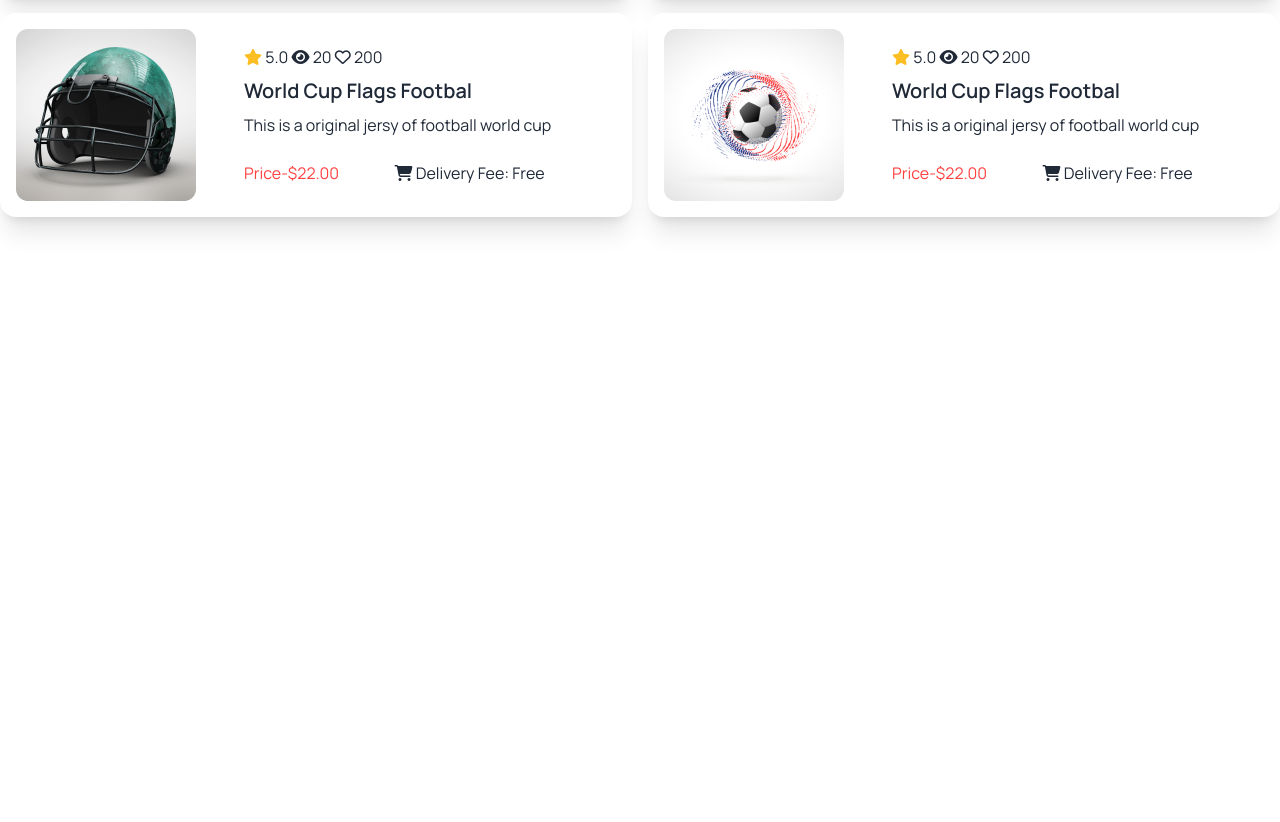
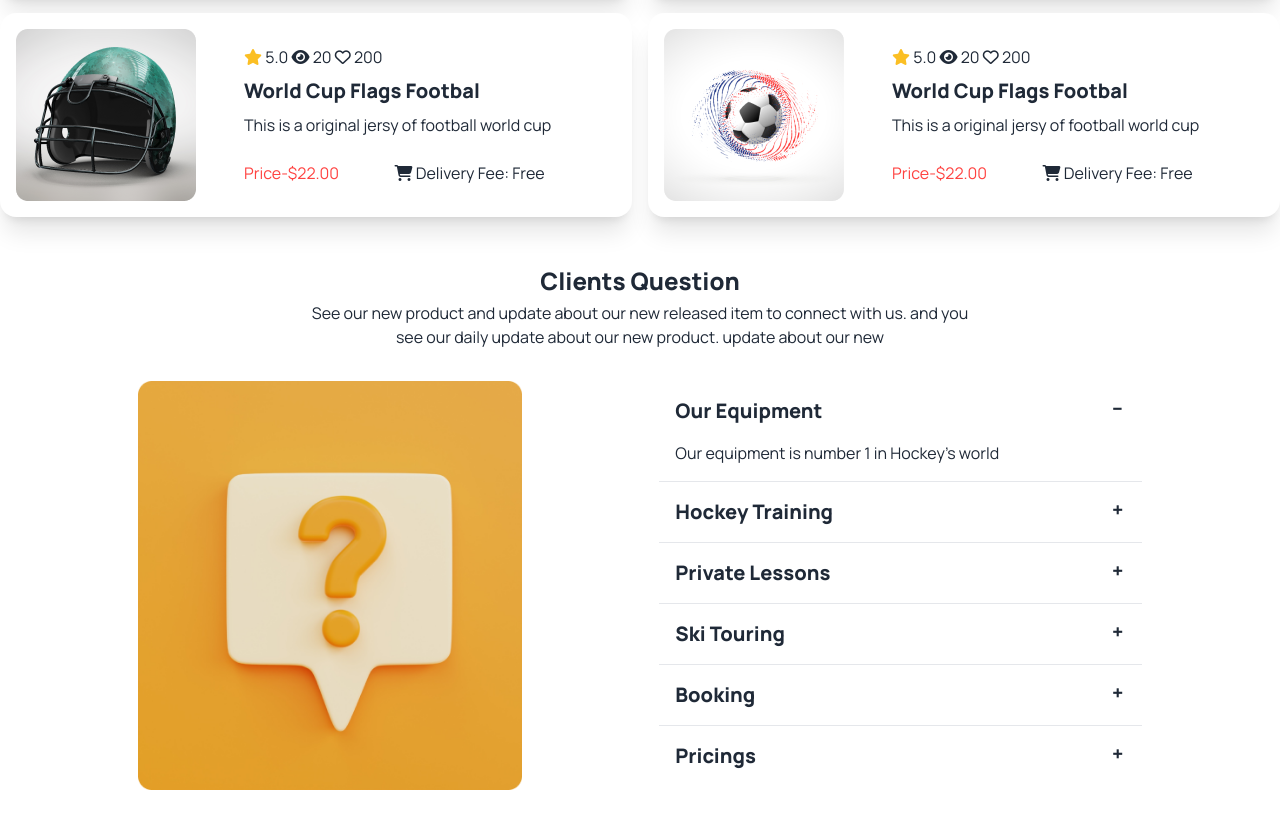
Before and after one commit to m-sarful/assignment-3, a plain HTML site: page index.html in a window 1280 px wide. Shown: the part 3153-3975 px from the top of the page. Before the commit the page ends 3418 px from the top, so only its background shows below. Drawn offline with nearby package versions, Linux system fonts and the light colour scheme.

Commit message:
added clients section

```diff
--- a/index.html
+++ b/index.html
@@ -243,7 +243,7 @@
               <div class="">
                 <p><span><i class="fa-solid fa-star text-amber-400"></i> 5.0</span><span> <i class="fa-solid fa-eye"></i> 20</span><span> <i class="fa-regular fa-heart"></i> 200</span></p>
               </div>
-              <h2 class="card-title">World Cup Flags Football</h2>
+              <h2 class="card-title font-extrabold">World Cup Flags Football</h2>
               <p>This is a original jersy of football world cup</p>
               <div class="flex">
                 <p class="text-button">Price-$22.00</p>
@@ -258,7 +258,7 @@
               <div class="">
                 <p><span><i class="fa-solid fa-star text-amber-400"></i> 5.0</span><span> <i class="fa-solid fa-eye"></i> 20</span><span> <i class="fa-regular fa-heart"></i> 200</span></p>
               </div>
-              <h2 class="card-title">Cap For Hockeys</h2>
+              <h2 class="card-title font-extrabold">Cap For Hockeys</h2>
               <p>This is a original jersy of football world cup</p>
               <div class="flex">
                 <p class="text-button">Price-$22.00</p>
@@ -273,7 +273,7 @@
               <div class="">
                 <p><span><i class="fa-solid fa-star text-amber-400"></i> 5.0</span><span> <i class="fa-solid fa-eye"></i> 20</span><span> <i class="fa-regular fa-heart"></i> 200</span></p>
               </div>
-              <h2 class="card-title">World Cup Flags Footbal</h2>
+              <h2 class="card-title font-extrabold">World Cup Flags Footbal</h2>
               <p>This is a original jersy of football world cup</p>
               <div class="flex">
                 <p class="text-button">Price-$22.00</p>
@@ -288,7 +288,7 @@
               <div class="">
                 <p><span><i class="fa-solid fa-star text-amber-400"></i> 5.0</span><span> <i class="fa-solid fa-eye"></i> 20</span><span> <i class="fa-regular fa-heart"></i> 200</span></p>
               </div>
-              <h2 class="card-title">World Cup Flags Footbal</h2>
+              <h2 class="card-title font-extrabold">World Cup Flags Footbal</h2>
               <p>This is a original jersy of football world cup</p>
               <div class="flex">
                 <p class="text-button">Price-$22.00</p>
@@ -303,7 +303,7 @@
               <div class="">
                 <p><span><i class="fa-solid fa-star text-amber-400"></i> 5.0</span><span> <i class="fa-solid fa-eye"></i> 20</span><span> <i class="fa-regular fa-heart"></i> 200</span></p>
               </div>
-              <h2 class="card-title">World Cup Flags Footbal</h2>
+              <h2 class="card-title font-extrabold">World Cup Flags Footbal</h2>
               <p>This is a original jersy of football world cup</p>
               <div class="flex">
                 <p class="text-button">Price-$22.00</p>
@@ -315,6 +315,90 @@
          </div>
        </section>
 
+       <!-- clients question section  -->
+       <section>
+        <div class="text-center">
+          <h1 class="text-2xl font-extrabold">Clients Question</h1>
+          <p class="text-base font-normal my-1">See our new product and update about our new released item to connect with us. and you <br> see our daily update about our new product. update about our new</p>
+        </div>
+
+         <div class="flex flex-col lg:flex-row justify-evenly my-8">
+
+          <div class="w-full lg:w-96">
+            <img src="./Images/11.png" alt="">
+          </div>
+
+           <div>
+
+            <div class="collapse collapse-plus">
+              <input type="radio" name="my-accordion-3" checked="checked" />
+              <div class="collapse-title text-xl font-extrabold">
+                Our Equipment
+              </div>
+              <div class="collapse-content">
+                <p>Our equipment is number 1 in Hockey's world</p>
+              </div>
+            </div>
+            <hr>
+            <div class="collapse collapse-plus">
+              <input type="radio" name="my-accordion-3" />
+              <div class="collapse-title text-xl font-extrabold">
+                Hockey Training
+              </div>
+              <div class="collapse-content">
+                <p>We provide best training services at our training center</p>
+              </div>
+            </div>
+            <hr>
+            <div class="collapse collapse-plus">
+              <input type="radio" name="my-accordion-3" />
+              <div class="collapse-title text-xl font-extrabold">
+                Private Lessons
+              </div>
+              <div class="collapse-content">
+                <p>Our private lessons are very impressive</p>
+              </div>
+            </div>
+              <hr>
+            <div class="collapse collapse-plus">
+              <input type="radio" name="my-accordion-3"/>
+              <div class="collapse-title text-xl font-extrabold">
+                Ski Touring
+              </div>
+              <div class="collapse-content">
+                <p>ski touring is ver important</p>
+              </div>
+            </div>
+            <hr>
+            <div class="collapse collapse-plus">
+              <input type="radio" name="my-accordion-3" />
+              <div class="collapse-title text-xl font-extrabold">
+                Booking
+              </div>
+              <div class="collapse-content">
+                <p>Preparing for Hockey game. Please book at our training center</p>
+              </div>
+            </div>
+            <hr>
+            <div class="collapse collapse-plus">
+              <input type="radio" name="my-accordion-3" />
+              <div class="collapse-title text-xl font-extrabold">
+                Pricings
+              </div>
+              <div class="collapse-content">
+                <p>Our price is not fixed, it's neogitable</p>
+              </div>
+            </div>
+
+            </div>
+
+
+          </div>
+
+
+
+
+       </section>
 
 
 
```
